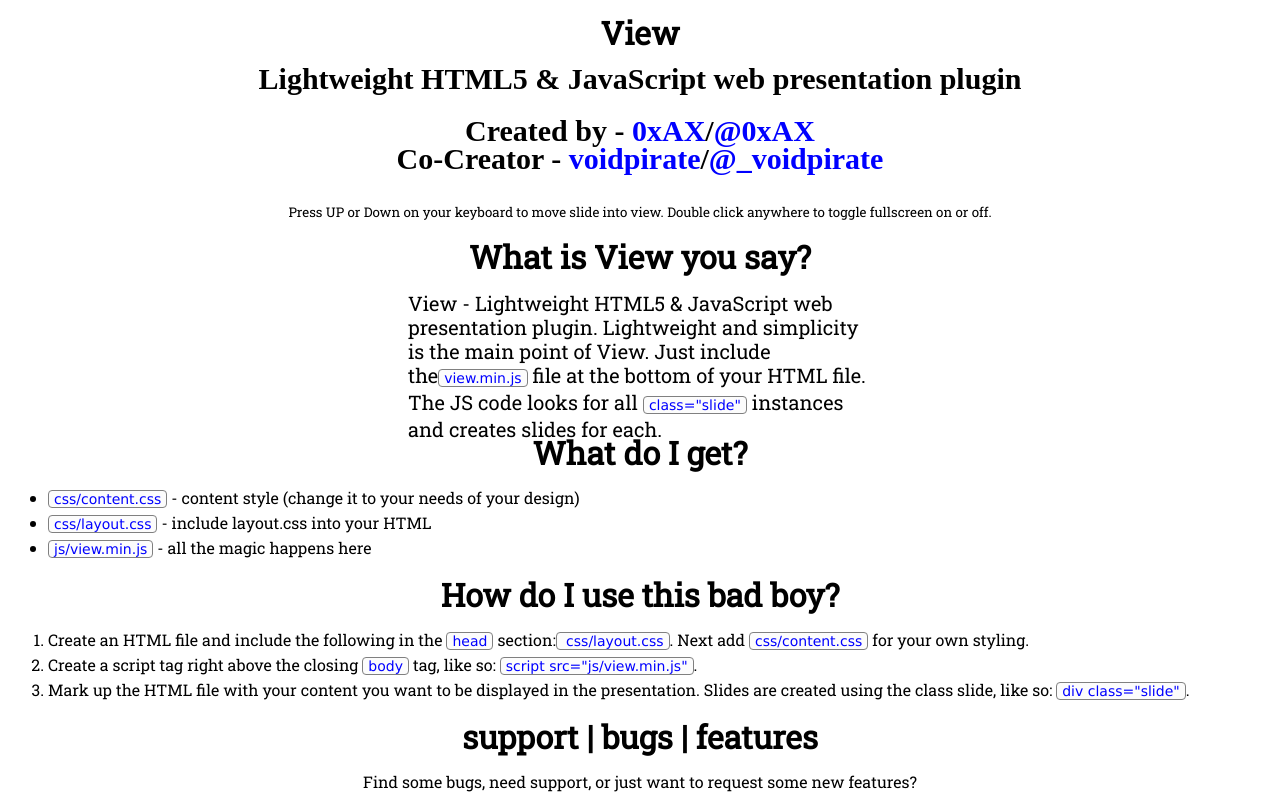
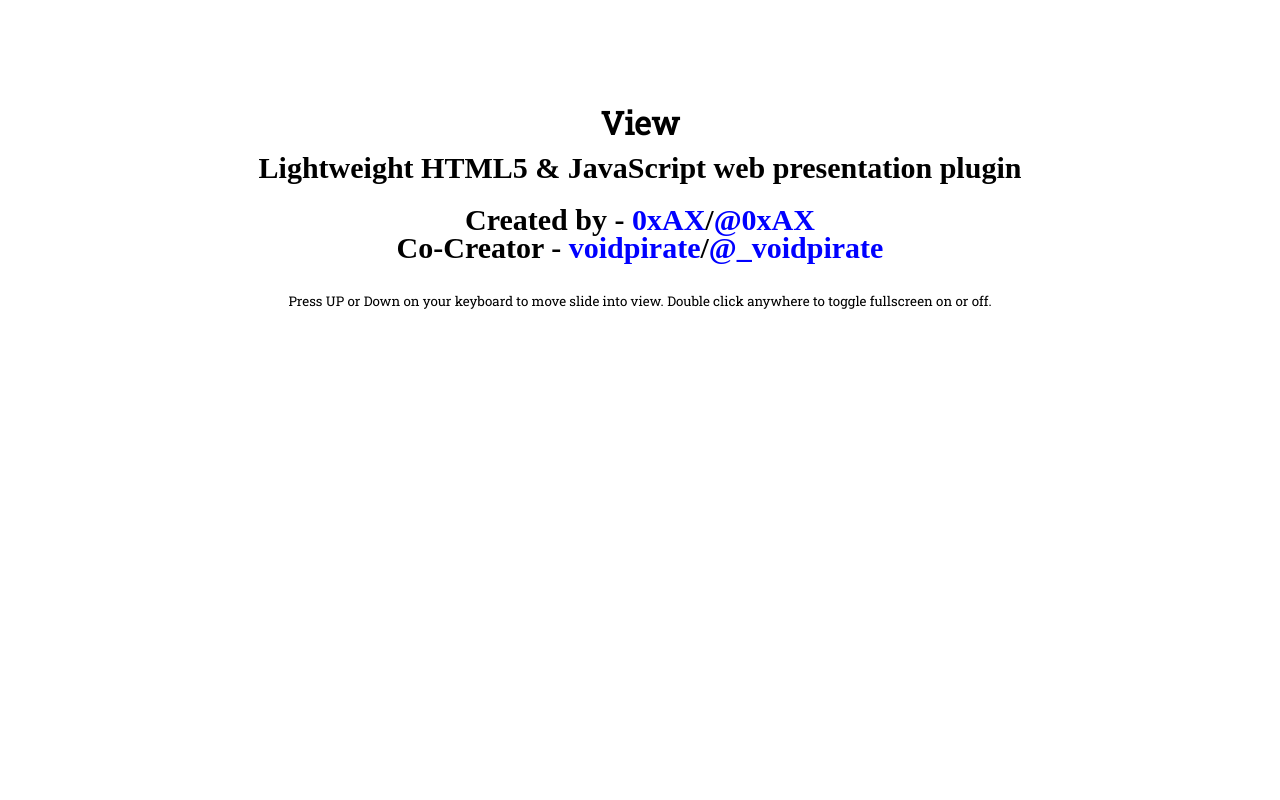
Before and after one commit to angularify/view, a website: page index.html in a window 1280 px wide. Shown: the top 800 px of the page. Drawn offline with Linux system fonts and the light colour scheme.

Commit message:
update stylesheet and js references

```diff
--- a/index.html
+++ b/index.html
@@ -4,8 +4,8 @@
     <meta charset="utf-8">
     <meta name="viewport" width="device-width", intial-scale="1.0", maximum-scale="1.0">
     <title>| View |</title>
-    <link rel="stylesheet" href="css/layout.css" type="text/css" media="screen"></link>
-    <link rel="stylesheet" href="css/content.css" type="text/css" media="screen"></link>
+    <link rel="stylesheet" href="src/css/view.css" type="text/css" media="screen"></link>
+    <link rel="stylesheet" href="src/css/content.css" type="text/css" media="screen"></link>
     <link href='http://fonts.googleapis.com/css?family=Roboto+Slab' rel='stylesheet' type='text/css'><!--web fonts -->
   </head>
   <body>
@@ -62,6 +62,6 @@
     </div>
 
         <!-- view.s -->
-        <script src="js/view.js"></script>
+        <script src="src/js/view.js"></script>
   </body>
 </html>
```
